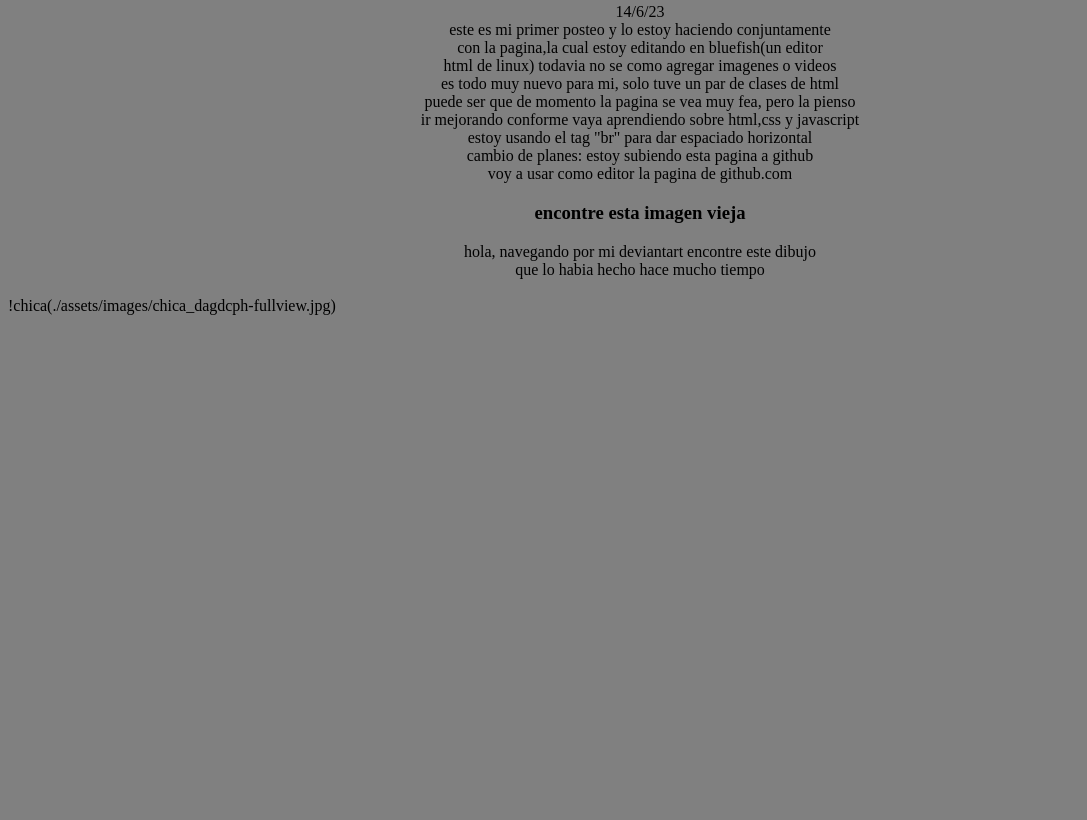
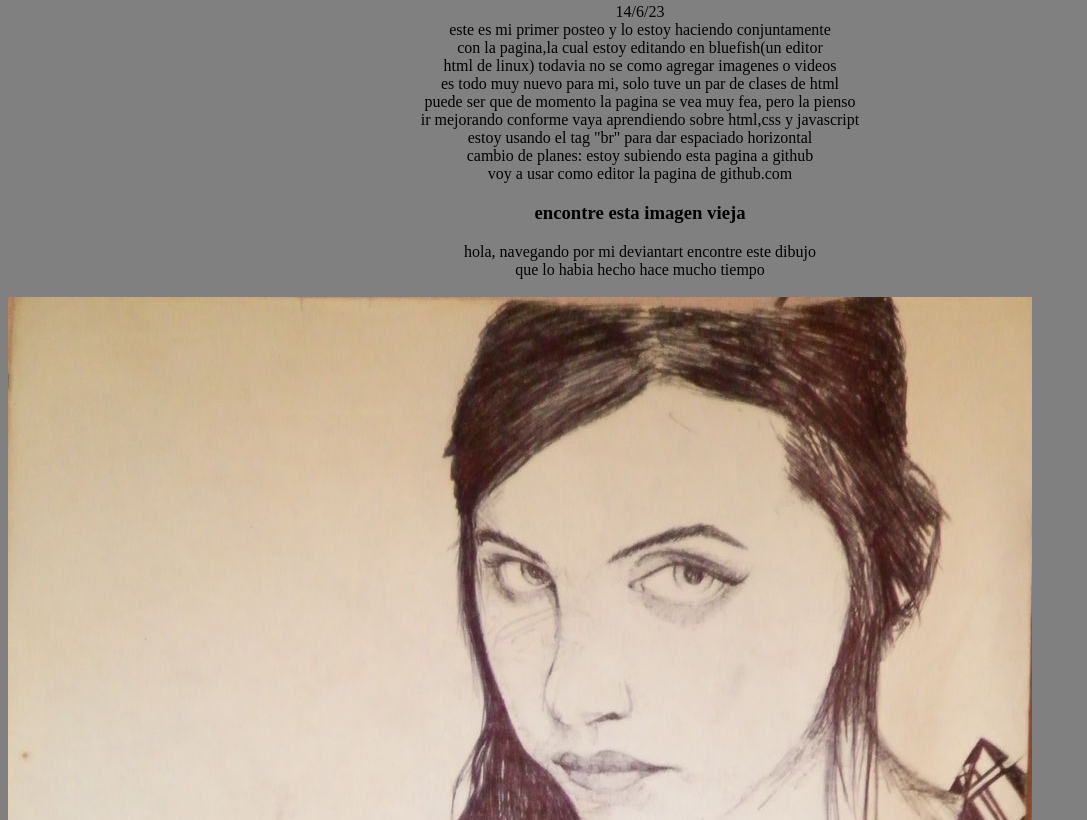
Before and after one commit to benaiu/benaiu.github.io, a plain HTML site: page index.html in a window 1280 px wide. Shown: the part 280-1100 px from the top of the page, without its empty margins (0-1087 px from the left). Before the commit the page ends 800 px from the top, so only its background shows below. Drawn offline with Linux system fonts and the light colour scheme.

Commit message:
Update index.html

```diff
--- a/index.html
+++ b/index.html
@@ -25,6 +25,6 @@ con la pagina,la cual estoy editando en bluefish(un editor<br>
  <p><center>
   hola, navegando por mi deviantart encontre este dibujo<br>
   que lo habia hecho hace mucho tiempo</center><br>
-  !chica(./assets/images/chica_dagdcph-fullview.jpg)
+   <img src="./assets/images/chica_dagdcph-fullview.jpg" alt="chica joven">
  </p>
 </body>
```
